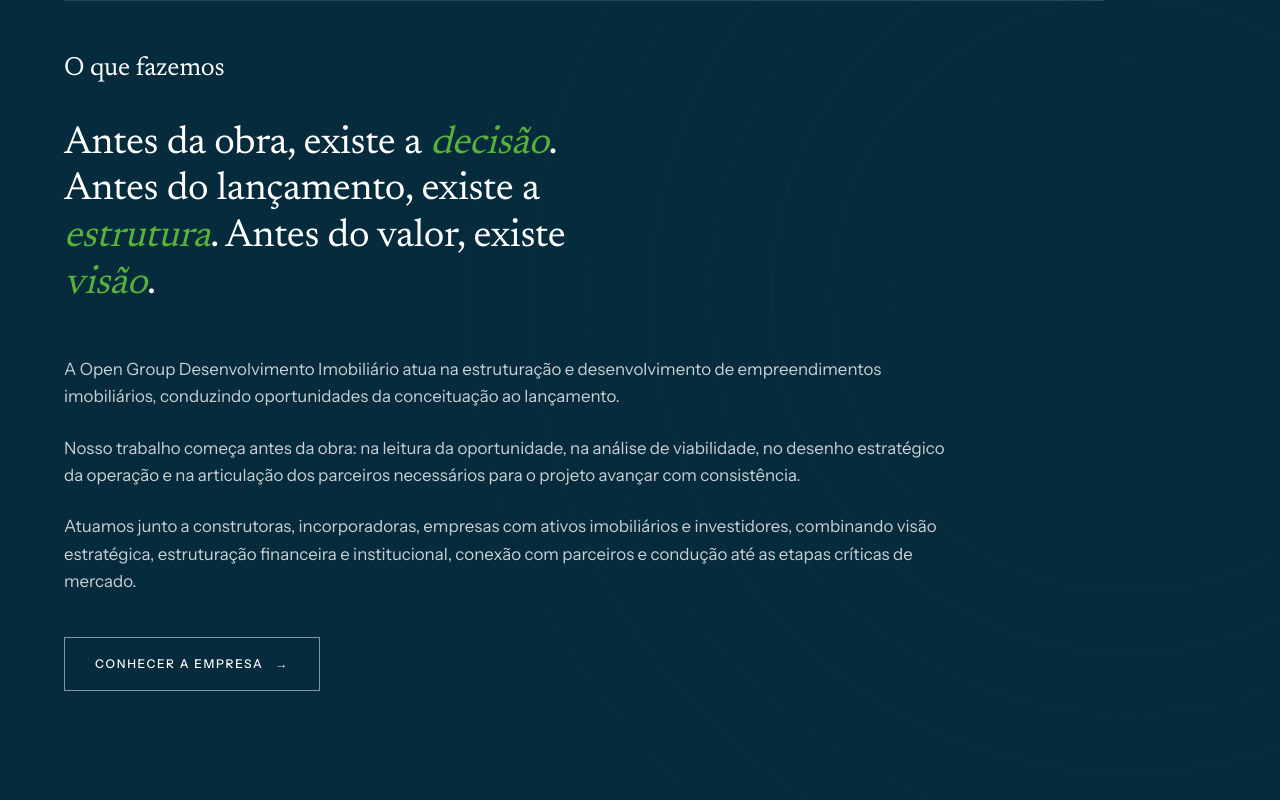
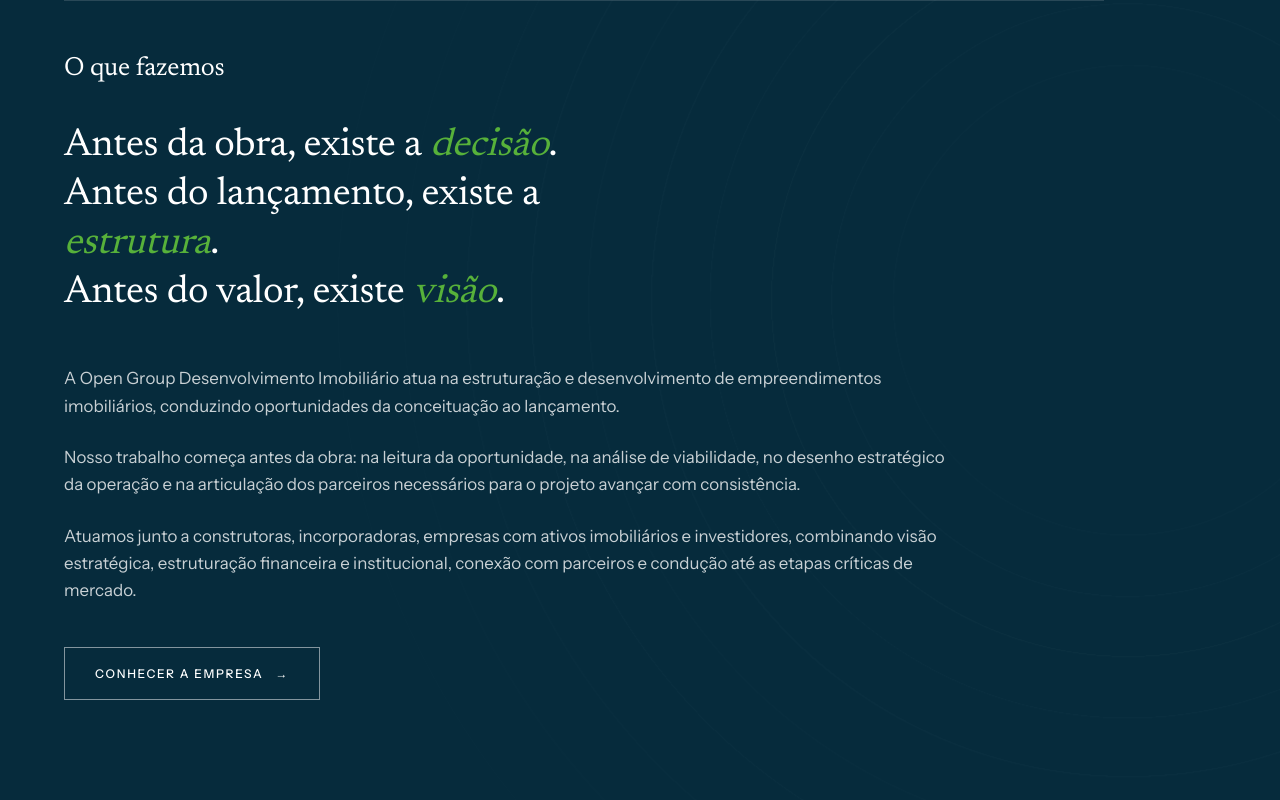
Before and after one commit to VitorABarbosa/OGDI, a Next.js app: page / in a window 1280 px wide. Shown: the part 4680-5480 px from the top of the page. Built offline with nearby package versions, Linux system fonts and the light colour scheme.

Commit message:
Split about manifesto statement lines

```diff
--- a/app/_sections/Manifesto/Manifesto.tsx
+++ b/app/_sections/Manifesto/Manifesto.tsx
@@ -13,8 +13,10 @@ export function Manifesto() {
             <h2 className="font-news font-normal text-[clamp(1.65rem,2.05vw,2.25rem)] leading-[1.12] tracking-[-.01em]">
               O que fazemos
             </h2>
-            <p className="mt-[clamp(24px,3vw,36px)] font-news font-normal text-[clamp(1.75rem,3.05vw,3.45rem)] leading-[1.2] tracking-[-.01em] text-white max-w-[25ch] max-md:text-[clamp(1.75rem,8vw,2.45rem)]">
-              Antes da obra, existe a <span className="text-manifesto-em italic">decisão</span>. Antes do lançamento, existe a <span className="text-manifesto-em italic">estrutura</span>. Antes do valor, existe <span className="text-manifesto-em italic">visão</span>.
+            <p className="mt-[clamp(24px,3vw,36px)] font-news font-normal text-[clamp(1.75rem,3.05vw,3.45rem)] leading-[1.26] tracking-[-.01em] text-white max-w-[26ch] max-md:text-[clamp(1.75rem,8vw,2.45rem)]">
+              Antes da obra, existe a <span className="text-manifesto-em italic">decisão</span>.<br />
+              Antes do lançamento, existe a <span className="text-manifesto-em italic">estrutura</span>.<br />
+              Antes do valor, existe <span className="text-manifesto-em italic">visão</span>.
             </p>
             <div className="mt-[clamp(30px,4vw,48px)] max-w-[900px] space-y-[clamp(16px,2vw,24px)] text-[clamp(.98rem,1.32vw,1.25rem)] leading-[1.62] text-white/78">
               <p>
```
